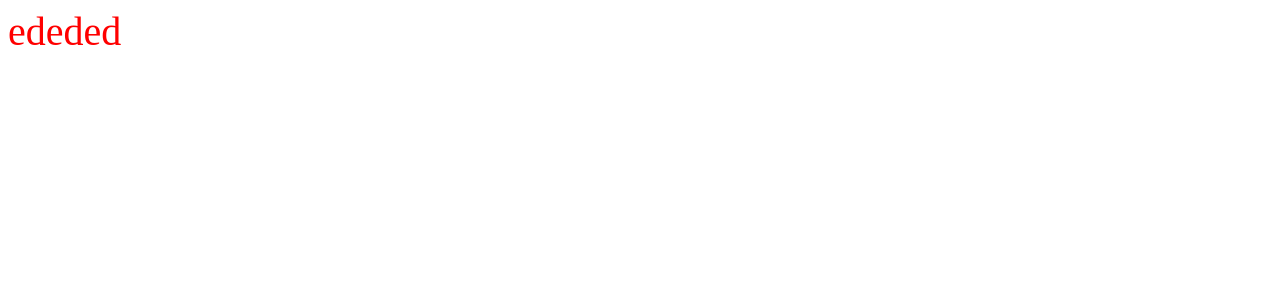
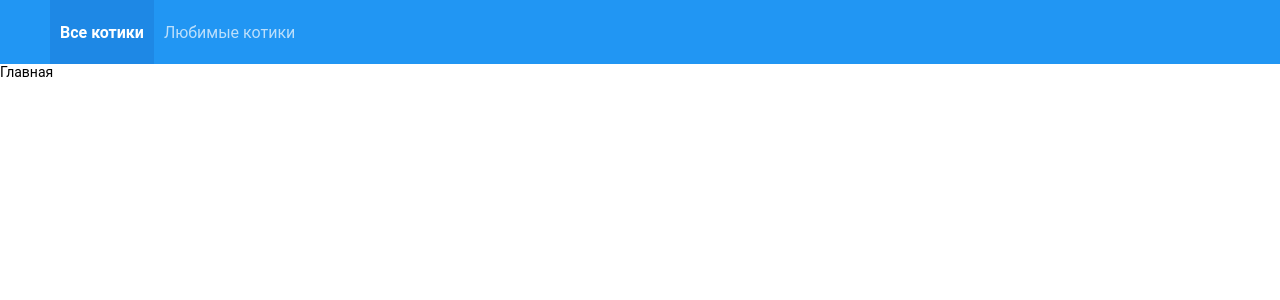
Before and after one commit to Konstantine899/test-task-nilsen, a React app: page / in a window 1280 px wide. Shown: the top 300 px of the page. Built offline with nearby package versions, Linux system fonts and the light colour scheme.

Commit message:
feat: Добавил компонент Navbar
Добавил и стилизовал компонент Navbar

```diff
--- a/package.json
+++ b/package.json
@@ -34,6 +34,7 @@
     "@types/node": "^22.13.4",
     "@types/react": "^19.0.9",
     "@types/react-dom": "^19.0.3",
+    "@types/react-router-dom": "^5.3.3",
     "@types/webpack": "^5.28.5",
     "babel-loader": "^9.2.1",
     "css-loader": "^7.1.2",
@@ -61,6 +62,7 @@
     "file-loader": "^6.2.0",
     "html-webpack-plugin": "^5.6.3",
     "react": "^19.0.0",
-    "react-dom": "^19.0.0"
+    "react-dom": "^19.0.0",
+    "react-router-dom": "^7.1.5"
   }
 }
--- a/src/app/App.module.scss
+++ /dev/null
@@ -1,4 +0,0 @@
-.app{
-  font-size: 40px ;
-  color: red;
-}
--- a/src/app/App.tsx
+++ b/src/app/App.tsx
@@ -1,8 +1,18 @@
 import React from "react";
-import * as slc from "./App.module.scss";
+import { Route, Routes } from "react-router-dom";
+import Navbar from "app/navbar/Navbar";
+import "./styles/index.scss";
 
 const App = () => {
-  return <div className={slc.app}>ededed</div>;
+  return (
+    <div className="app">
+      <Navbar />
+      <Routes>
+        <Route path={"/about"} element={<div>about</div>} />
+        <Route path={"/"} element={<div>Главная</div>} />
+      </Routes>
+    </div>
+  );
 };
 
 export default App;
--- /dev/null
+++ b/src/app/navbar/Navbar.module.scss
@@ -0,0 +1,44 @@
+.nav {
+  display: flex;
+  width: 100%;
+  height: var(--navbar-height);
+  background-color: var(--navbar-primary-color);
+
+  li:first-child {
+    padding-left: 50px;
+  }
+
+  ul {
+    display: flex;
+    flex-direction: row;
+    list-style: none;
+
+    li {
+      display: flex;
+      align-items: center;
+      font-size: var(--font-size-m);
+    }
+  }
+}
+
+
+.link {
+  display: flex;
+  align-items: center;
+  text-decoration: none;
+  color: var(--font-primary-color);
+  padding: 0 10px;
+  height: 100%;
+
+
+  &:hover {
+    background-color: var(--active-link-pimary-color);
+  }
+}
+
+.activeLink {
+  composes: link;
+  background-color: var(--active-link-pimary-color);
+  font-weight: bold;
+  color: var(--font-inverted-color);
+}
--- /dev/null
+++ b/src/app/navbar/Navbar.tsx
@@ -0,0 +1,35 @@
+import React from "react";
+import { NavLink } from "react-router-dom";
+import { classNames } from "shared/lib/classNames";
+import * as styles from "./Navbar.module.scss";
+
+const Navbar = () => {
+  return (
+    <nav className={styles.nav}>
+      <ul>
+        <li>
+          <NavLink
+            to={"/"}
+            className={({ isActive }) =>
+              classNames(styles.link, { [styles.activeLink]: isActive })
+            }
+          >
+            Все котики
+          </NavLink>
+        </li>
+        <li>
+          <NavLink
+            to={"/favorites"}
+            className={({ isActive }) =>
+              classNames(styles.link, { [styles.activeLink]: isActive })
+            }
+          >
+            Любимые котики
+          </NavLink>
+        </li>
+      </ul>
+    </nav>
+  );
+};
+
+export default Navbar;
--- /dev/null
+++ b/src/app/styles/index.scss
@@ -0,0 +1,19 @@
+@use "./reset";
+@use "./variables/color";
+@use "./variables/sizes";
+@use "./variables/font-sizes";
+
+body{
+  font-size: 14px;
+  height: 100vh;
+  width: 100vw;
+  font-family: Roboto, sans-serif;
+}
+
+.app {
+  min-height: 100vh;
+}
+
+.content_page {
+  display: flex;
+}
--- /dev/null
+++ b/src/app/styles/reset.scss
@@ -0,0 +1,9 @@
+* {
+  margin: 0;
+  padding: 0;
+  box-sizing: border-box;
+}
+
+a {
+  text-decoration: none;
+}
--- /dev/null
+++ b/src/app/styles/variables/color.scss
@@ -0,0 +1,11 @@
+:root{
+  /* Navbar */
+  --navbar-primary-color: #2196f3;
+
+  /* Font-color */
+  --font-primary-color: #bcdffb;
+  --font-inverted-color: #fff;
+
+  /* Link */
+  --active-link-pimary-color: #1e88e5
+}
--- /dev/null
+++ b/src/app/styles/variables/font-sizes.scss
@@ -0,0 +1,24 @@
+:root{
+  /* Размеры шрифтов */
+  --font-family-main: "Roboto", sans-serif;
+
+  // s
+  --font-size-s: 12px;
+  --font-line-s: 20px;
+  --font-s: var(--font-size-s) / var(--font-line-s) var(--font-family-main);
+
+  // m
+  --font-size-m: 16px;
+  --font-line-m: 24px;
+  --font-m: var(--font-size-m) / var(--font-line-m) var(--font-family-main);
+
+  // l
+  --font-size-l: 24px;
+  --font-line-l: 32px;
+  --font-l: var(--font-size-l) / var(--font-line-l) var(--font-family-main);
+
+  // xl
+  --font-size-xl: 32px;
+  --font-line-xl: 40px;
+  --font-xl: var(--font-size-xl) / var(--font-line-xl) var(--font-family-main);
+}
--- /dev/null
+++ b/src/app/styles/variables/sizes.scss
@@ -0,0 +1,4 @@
+:root{
+  /* Navbar */
+  --navbar-height: 64px
+};
--- a/src/index.tsx
+++ b/src/index.tsx
@@ -1,8 +1,13 @@
 import React from "react";
 import ReactDOM from "react-dom/client";
 import App from "./app/App";
+import { BrowserRouter } from "react-router-dom";
 
 const root = ReactDOM.createRoot(
   document.getElementById("root") as HTMLElement
 );
-root.render(<App />);
+root.render(
+  <BrowserRouter>
+    <App />
+  </BrowserRouter>
+);
```
Also changed, not shown: 1 other file (tests, documents, lock files or other folders).
